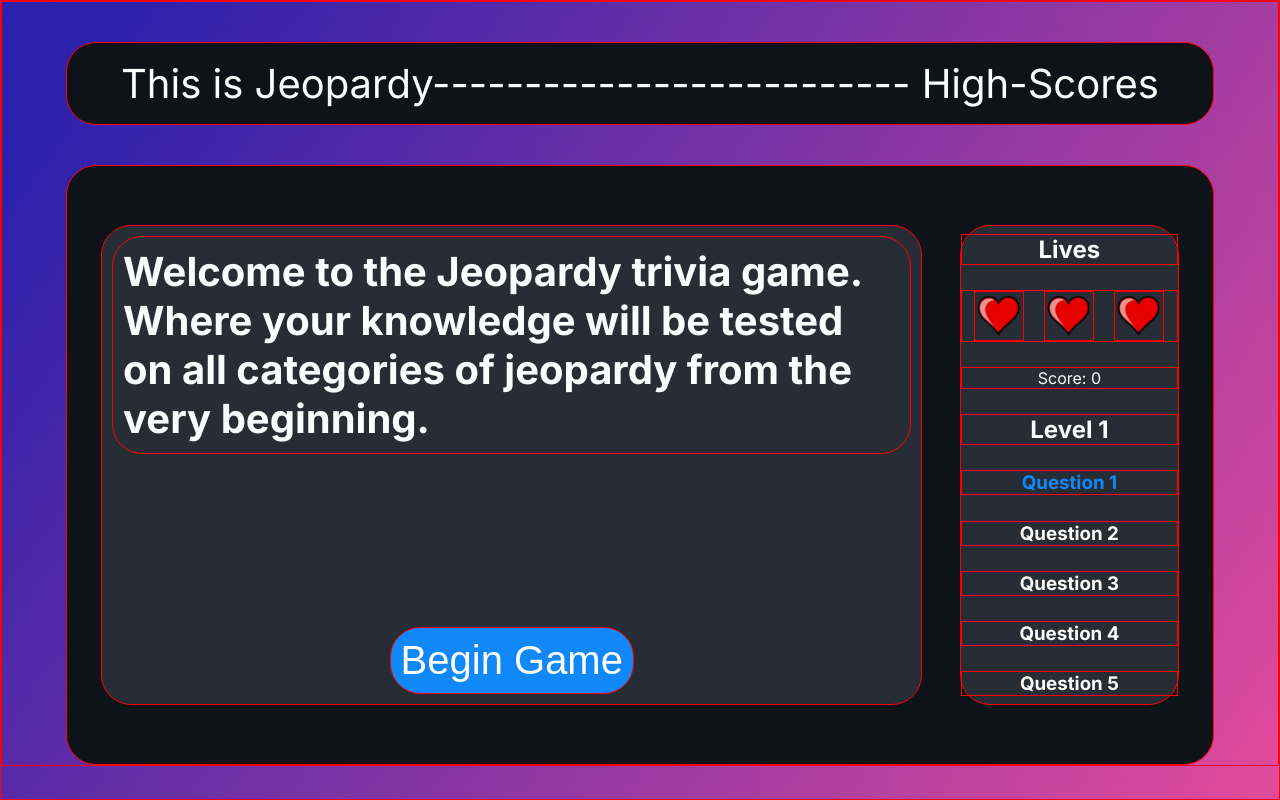
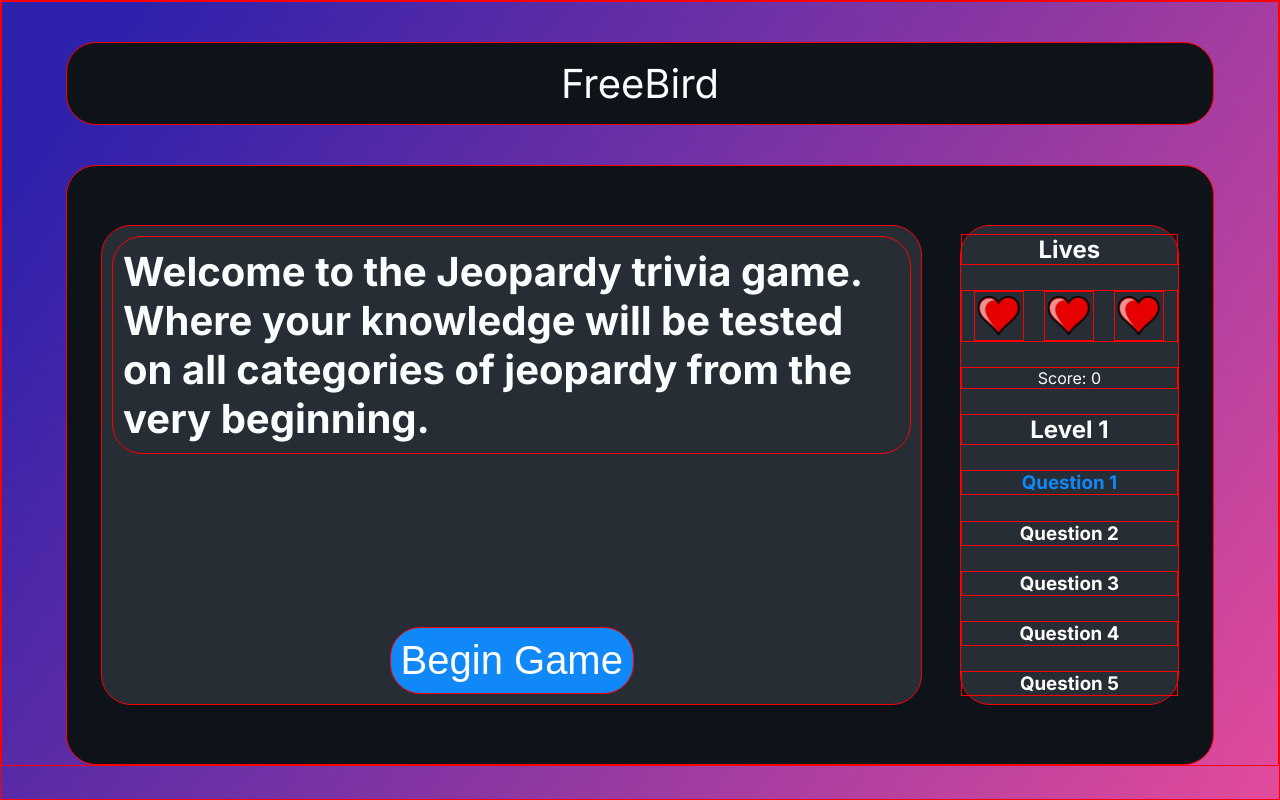
Before and after one commit to amj777s/ThisIsJeopardy, a Next.js app: page / in a window 1280 px wide. Built offline with nearby package versions, Linux system fonts and the light colour scheme.

Commit message:
test on vercel

```diff
--- a/src/app/layout.tsx
+++ b/src/app/layout.tsx
@@ -19,7 +19,7 @@
     <Providers>
       <html lang="en">
         <body className={inter.className}>
-          <header>This is Jeopardy-------------------------- High-Scores</header>
+          <header>FreeBird</header>
           {children}
         </body>
       </html>
```
